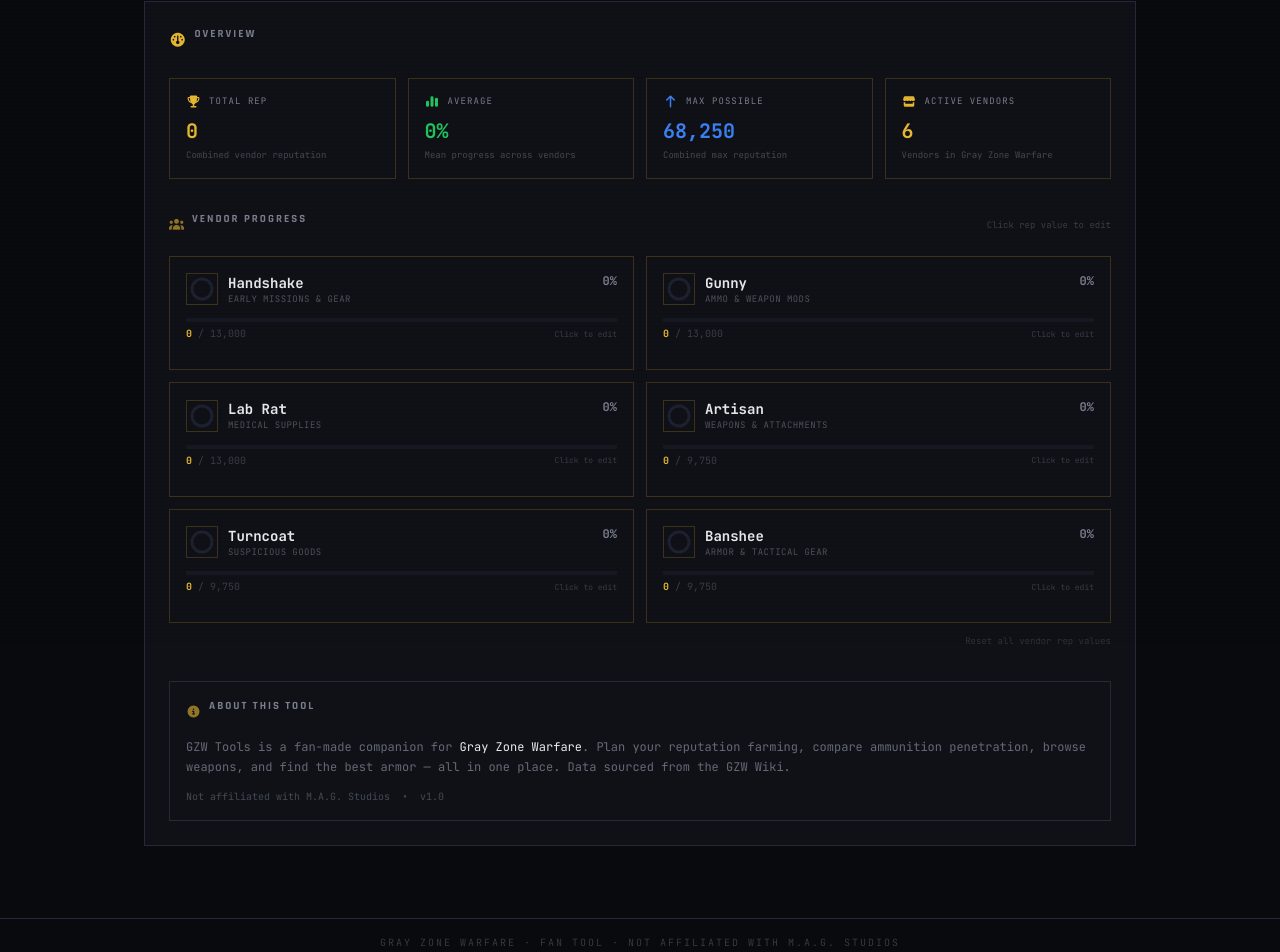
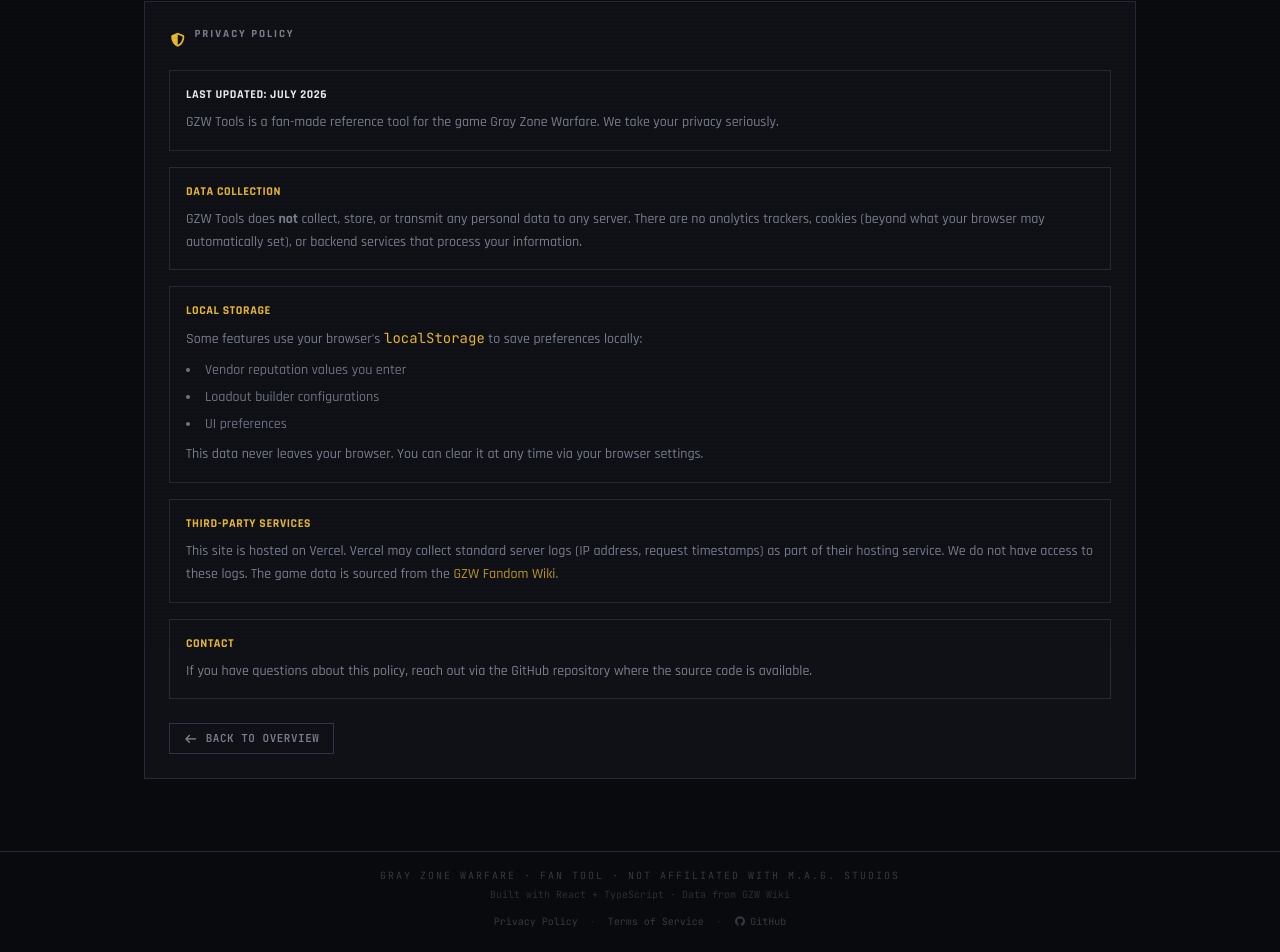
Before and after one commit to ZoniBoy00/gzw-tools, a React (Vite) app: page /privacy in a window 1280 px wide. Before the commit this address led to /. Shown: the part 155-1107 px from the top of the page. Built offline with nearby package versions, Linux system fonts and the light colour scheme.

Commit message:
feat: add privacy policy, terms of service, and github link in footer
- /privacy page with data handling disclosure
- /tos page with fan project disclaimer
- Footer links: Privacy Policy · Terms of Service · GitHub

```diff
--- a/src/App.tsx
+++ b/src/App.tsx
@@ -1,4 +1,4 @@
-import { BrowserRouter, Routes, Route, Navigate, useLocation } from 'react-router-dom';
+import { BrowserRouter, Routes, Route, Navigate, useLocation, Link } from 'react-router-dom';
 import Dashboard from './components/Dashboard';
 import RepCalculator from './components/RepCalculator';
 import DollarCalculator from './components/DollarCalculator';
@@ -10,6 +10,8 @@ import VendorGuide from './components/VendorGuide';
 import LoadoutBuilder from './components/LoadoutBuilder';
 import LogAnalyzer from './components/LogAnalyzer';
 import ApiDocs from './components/ApiDocs';
+import PrivacyPolicy from './components/PrivacyPolicy';
+import TermsOfService from './components/TermsOfService';
 import TabBar from './components/ui/TabBar';
 import './index.css';
 
@@ -76,6 +78,8 @@ function Layout() {
             <Route path="/loadouts" element={<LoadoutBuilder />} />
             <Route path="/logs" element={<LogAnalyzer />} />
             <Route path="/api-docs" element={<ApiDocs />} />
+            <Route path="/privacy" element={<PrivacyPolicy />} />
+            <Route path="/tos" element={<TermsOfService />} />
             <Route path="*" element={<Navigate to="/" replace />} />
           </Routes>
         </div>
@@ -90,6 +94,15 @@ function Layout() {
           <p className="text-[10px] text-text-muted/30 font-mono mt-1">
             Built with React + TypeScript · Data from GZW Wiki
           </p>
+          <div className="mt-3 flex items-center justify-center gap-3 text-[10px] font-mono">
+            <Link to="/privacy" className="text-text-muted/40 hover:text-accent/70 transition-colors">Privacy Policy</Link>
+            <span className="text-text-muted/20">·</span>
+            <Link to="/tos" className="text-text-muted/40 hover:text-accent/70 transition-colors">Terms of Service</Link>
+            <span className="text-text-muted/20">·</span>
+            <a href="https://github.com/ZoniBoy00/gzw-tools" target="_blank" rel="noopener noreferrer" className="text-text-muted/40 hover:text-accent/70 transition-colors">
+              <i className="fab fa-github mr-1" />GitHub
+            </a>
+          </div>
         </div>
       </footer>
     </div>
--- /dev/null
+++ b/src/components/PrivacyPolicy.tsx
@@ -0,0 +1,51 @@
+import { Link } from 'react-router-dom';
+
+export default function PrivacyPolicy() {
+  return (
+    <div className="tab-content">
+      <div className="flex items-center gap-2 mb-4">
+        <i className="fas fa-shield-halved text-accent text-sm" />
+        <span className="section-title">Privacy Policy</span>
+      </div>
+
+      <div className="space-y-4 text-sm text-text-muted leading-relaxed">
+        <div className="border border-border p-4">
+          <p className="text-xs font-bold uppercase tracking-wider text-text mb-2">Last updated: July 2026</p>
+          <p>GZW Tools is a fan-made reference tool for the game Gray Zone Warfare. We take your privacy seriously.</p>
+        </div>
+
+        <div className="border border-border p-4">
+          <h3 className="text-xs font-bold uppercase tracking-wider text-accent mb-2">Data Collection</h3>
+          <p>GZW Tools does <strong>not</strong> collect, store, or transmit any personal data to any server. There are no analytics trackers, cookies (beyond what your browser may automatically set), or backend services that process your information.</p>
+        </div>
+
+        <div className="border border-border p-4">
+          <h3 className="text-xs font-bold uppercase tracking-wider text-accent mb-2">Local Storage</h3>
+          <p>Some features use your browser's <code className="text-accent">localStorage</code> to save preferences locally:</p>
+          <ul className="list-disc list-inside mt-2 text-text-muted/90 space-y-1">
+            <li>Vendor reputation values you enter</li>
+            <li>Loadout builder configurations</li>
+            <li>UI preferences</li>
+          </ul>
+          <p className="mt-2">This data never leaves your browser. You can clear it at any time via your browser settings.</p>
+        </div>
+
+        <div className="border border-border p-4">
+          <h3 className="text-xs font-bold uppercase tracking-wider text-accent mb-2">Third-Party Services</h3>
+          <p>This site is hosted on Vercel. Vercel may collect standard server logs (IP address, request timestamps) as part of their hosting service. We do not have access to these logs. The game data is sourced from the <a href="https://gray-zone-warfare.fandom.com/" target="_blank" rel="noopener noreferrer" className="text-accent/80 hover:text-accent">GZW Fandom Wiki</a>.</p>
+        </div>
+
+        <div className="border border-border p-4">
+          <h3 className="text-xs font-bold uppercase tracking-wider text-accent mb-2">Contact</h3>
+          <p>If you have questions about this policy, reach out via the GitHub repository where the source code is available.</p>
+        </div>
+      </div>
+
+      <div className="mt-6">
+        <Link to="/" className="btn btn-outline btn-sm">
+          <i className="fas fa-arrow-left" /> Back to Overview
+        </Link>
+      </div>
+    </div>
+  );
+}
--- /dev/null
+++ b/src/components/TermsOfService.tsx
@@ -0,0 +1,50 @@
+import { Link } from 'react-router-dom';
+
+export default function TermsOfService() {
+  return (
+    <div className="tab-content">
+      <div className="flex items-center gap-2 mb-4">
+        <i className="fas fa-file-contract text-accent text-sm" />
+        <span className="section-title">Terms of Service</span>
+      </div>
+
+      <div className="space-y-4 text-sm text-text-muted leading-relaxed">
+        <div className="border border-border p-4">
+          <p className="text-xs font-bold uppercase tracking-wider text-text mb-2">Last updated: July 2026</p>
+          <p>By using GZW Tools you agree to these terms. If you do not agree, do not use this site.</p>
+        </div>
+
+        <div className="border border-border p-4">
+          <h3 className="text-xs font-bold uppercase tracking-wider text-accent mb-2">Fan Project</h3>
+          <p>GZW Tools is an unofficial fan-made project. It is <strong>not affiliated with, endorsed by, or connected to</strong> M.A.G. Studios or any of their partners. Gray Zone Warfare is a registered trademark of M.A.G. Studios. All game-related content, images, and data are property of their respective owners.</p>
+        </div>
+
+        <div className="border border-border p-4">
+          <h3 className="text-xs font-bold uppercase tracking-wider text-accent mb-2">Use at Your Own Risk</h3>
+          <p>This tool is provided "as is" without any warranty, express or implied. We make no guarantees about the accuracy, completeness, or timeliness of the data displayed. Game mechanics and values may change with updates, and data may become outdated.</p>
+        </div>
+
+        <div className="border border-border p-4">
+          <h3 className="text-xs font-bold uppercase tracking-wider text-accent mb-2">No Liability</h3>
+          <p>We are not liable for any damages, losses, or issues arising from your use of this tool. Decisions made based on data from this tool are entirely your own responsibility.</p>
+        </div>
+
+        <div className="border border-border p-4">
+          <h3 className="text-xs font-bold uppercase tracking-wider text-accent mb-2">Data Source</h3>
+          <p>All game data is sourced from the <a href="https://gray-zone-warfare.fandom.com/" target="_blank" rel="noopener noreferrer" className="text-accent/80 hover:text-accent">GZW Fandom Wiki</a>, which is community-maintained and licensed under CC-BY-SA. Some information may be incomplete or inaccurate.</p>
+        </div>
+
+        <div className="border border-border p-4">
+          <h3 className="text-xs font-bold uppercase tracking-wider text-accent mb-2">Changes</h3>
+          <p>We reserve the right to update these terms at any time. Continued use of the site after changes constitutes acceptance of the new terms.</p>
+        </div>
+      </div>
+
+      <div className="mt-6">
+        <Link to="/" className="btn btn-outline btn-sm">
+          <i className="fas fa-arrow-left" /> Back to Overview
+        </Link>
+      </div>
+    </div>
+  );
+}
```
